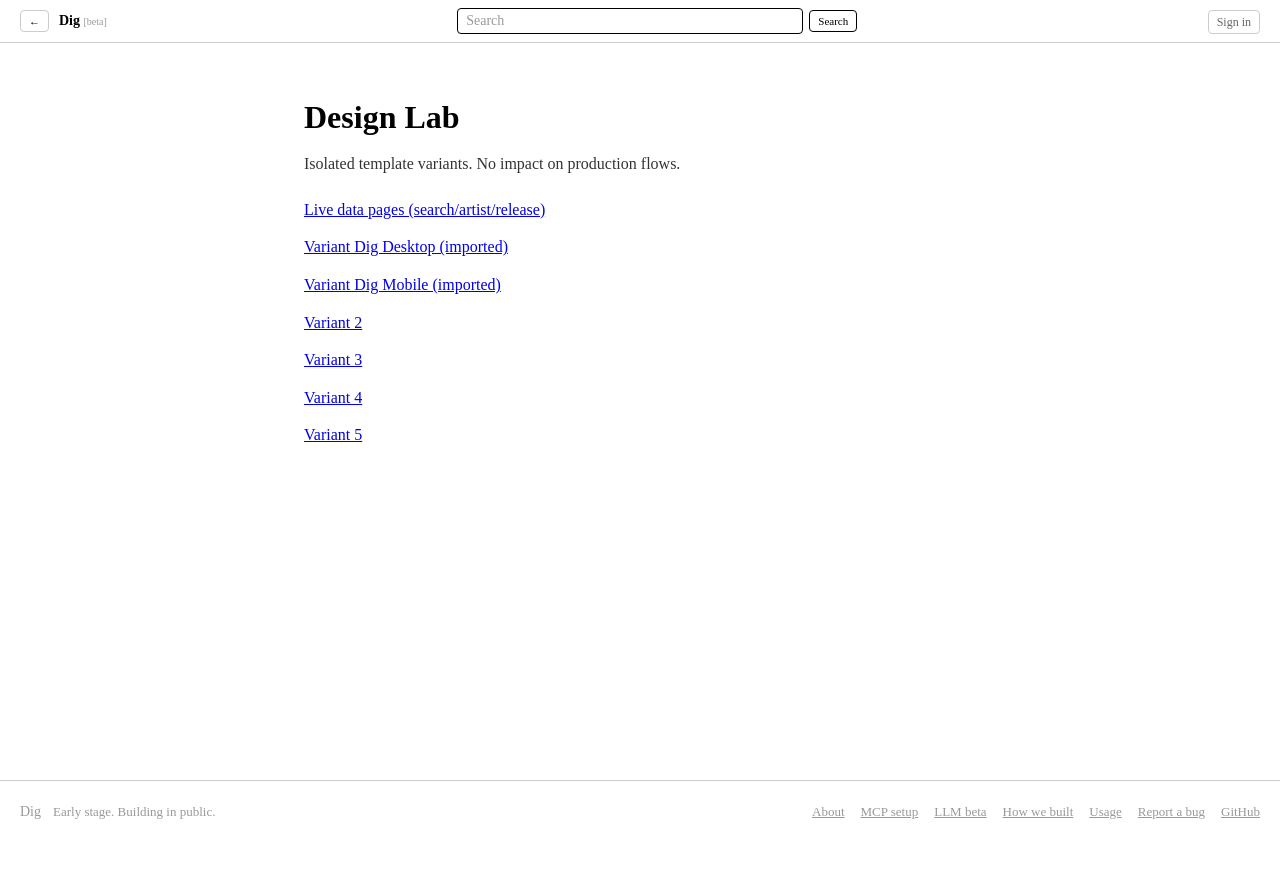
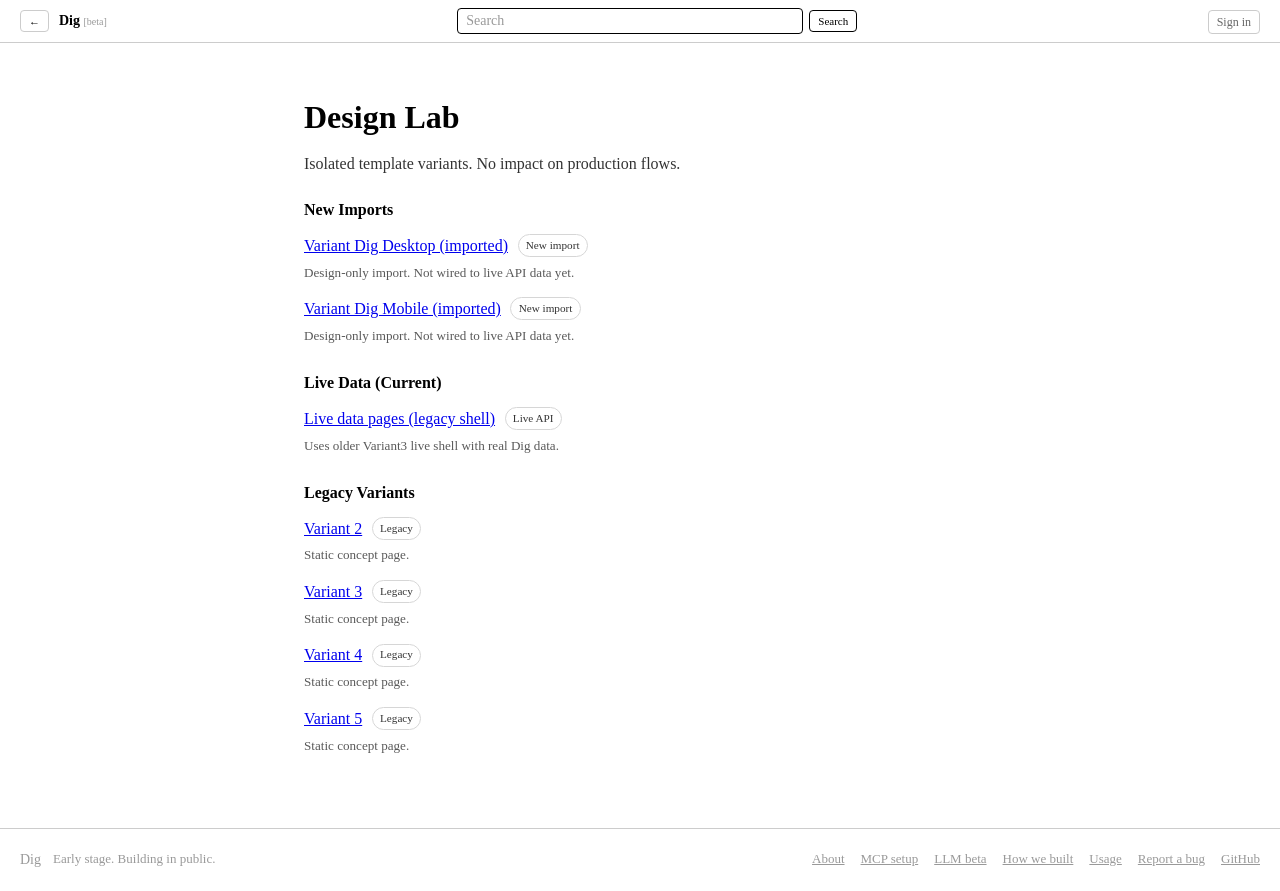
Before and after one commit to b1rdmania/dig, a Next.js app in the folder apps/web/: page /design-lab in a window 1280 px wide. Before the commit the page ends 843 px from the top, so only its background shows below. Built offline with nearby package versions, Linux system fonts and the light colour scheme; no server answers.

Commit message:
web: clarify design lab menu with new import/live/legacy statuses

```diff
--- a/apps/web/src/app/design-lab/page.tsx
+++ b/apps/web/src/app/design-lab/page.tsx
@@ -6,31 +6,106 @@ export const metadata = {
 };
 
 const links = [
-  { href: "/design-lab/live", label: "Live data pages (search/artist/release)" },
-  { href: "/design-lab/variant-dig-desktop", label: "Variant Dig Desktop (imported)" },
-  { href: "/design-lab/variant-dig-mobile", label: "Variant Dig Mobile (imported)" },
-  { href: "/design-lab/variant-2", label: "Variant 2" },
-  { href: "/design-lab/variant-3", label: "Variant 3" },
-  { href: "/design-lab/variant-4", label: "Variant 4" },
-  { href: "/design-lab/variant-5", label: "Variant 5" },
+  {
+    href: "/design-lab/variant-dig-desktop",
+    label: "Variant Dig Desktop (imported)",
+    status: "New import",
+    detail: "Design-only import. Not wired to live API data yet.",
+  },
+  {
+    href: "/design-lab/variant-dig-mobile",
+    label: "Variant Dig Mobile (imported)",
+    status: "New import",
+    detail: "Design-only import. Not wired to live API data yet.",
+  },
+  {
+    href: "/design-lab/live",
+    label: "Live data pages (legacy shell)",
+    status: "Live API",
+    detail: "Uses older Variant3 live shell with real Dig data.",
+  },
+  {
+    href: "/design-lab/variant-2",
+    label: "Variant 2",
+    status: "Legacy",
+    detail: "Static concept page.",
+  },
+  {
+    href: "/design-lab/variant-3",
+    label: "Variant 3",
+    status: "Legacy",
+    detail: "Static concept page.",
+  },
+  {
+    href: "/design-lab/variant-4",
+    label: "Variant 4",
+    status: "Legacy",
+    detail: "Static concept page.",
+  },
+  {
+    href: "/design-lab/variant-5",
+    label: "Variant 5",
+    status: "Legacy",
+    detail: "Static concept page.",
+  },
 ];
 
 export default function DesignLabIndex() {
+  const newImports = links.filter((link) => link.status === "New import");
+  const live = links.filter((link) => link.status === "Live API");
+  const legacy = links.filter((link) => link.status === "Legacy");
+
+  function renderLinks(items: typeof links) {
+    return (
+      <ul style={{ listStyle: "none", margin: 0, padding: 0, display: "grid", gap: "0.85rem" }}>
+        {items.map((link) => (
+          <li key={link.href}>
+            <div style={{ display: "flex", flexDirection: "column", gap: "0.2rem" }}>
+              <div style={{ display: "flex", alignItems: "center", gap: "0.6rem", flexWrap: "wrap" }}>
+                <Link href={link.href} style={{ textDecoration: "underline" }}>
+                  {link.label}
+                </Link>
+                <span
+                  style={{
+                    fontSize: "0.7rem",
+                    opacity: 0.8,
+                    border: "1px solid var(--line)",
+                    borderRadius: "999px",
+                    padding: "0.1rem 0.45rem",
+                  }}
+                >
+                  {link.status}
+                </span>
+              </div>
+              <span style={{ fontSize: "0.82rem", opacity: 0.65 }}>{link.detail}</span>
+            </div>
+          </li>
+        ))}
+      </ul>
+    );
+  }
+
   return (
     <main style={{ padding: "2rem 1.5rem", maxWidth: "720px", margin: "0 auto" }}>
       <h1 style={{ fontSize: "2rem", marginBottom: "0.5rem" }}>Design Lab</h1>
       <p style={{ opacity: 0.8, marginBottom: "1.25rem" }}>
         Isolated template variants. No impact on production flows.
       </p>
-      <ul style={{ listStyle: "none", margin: 0, padding: 0, display: "grid", gap: "0.75rem" }}>
-        {links.map((link) => (
-          <li key={link.href}>
-            <Link href={link.href} style={{ textDecoration: "underline" }}>
-              {link.label}
-            </Link>
-          </li>
-        ))}
-      </ul>
+
+      <section style={{ marginBottom: "1.5rem" }}>
+        <h2 style={{ fontSize: "1rem", marginBottom: "0.65rem" }}>New Imports</h2>
+        {renderLinks(newImports)}
+      </section>
+
+      <section style={{ marginBottom: "1.5rem" }}>
+        <h2 style={{ fontSize: "1rem", marginBottom: "0.65rem" }}>Live Data (Current)</h2>
+        {renderLinks(live)}
+      </section>
+
+      <section>
+        <h2 style={{ fontSize: "1rem", marginBottom: "0.65rem" }}>Legacy Variants</h2>
+        {renderLinks(legacy)}
+      </section>
     </main>
   );
 }
```
